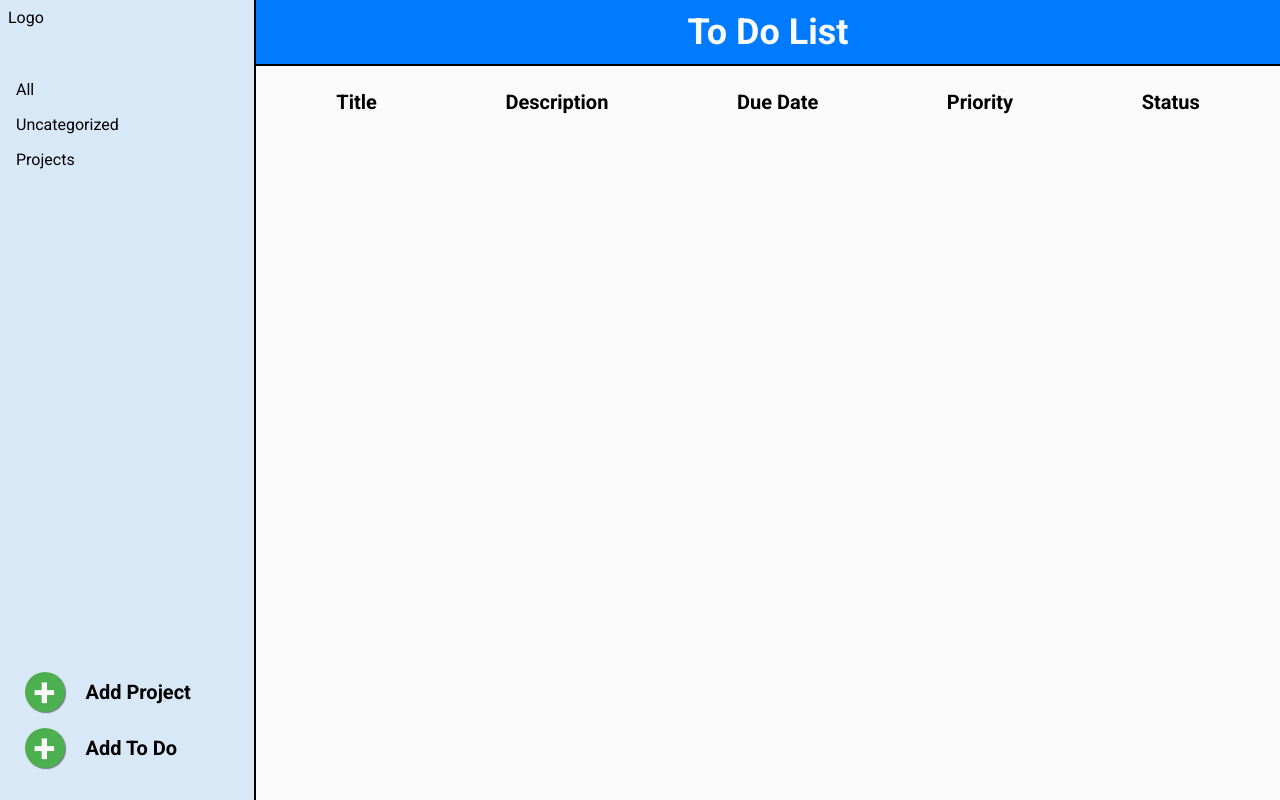
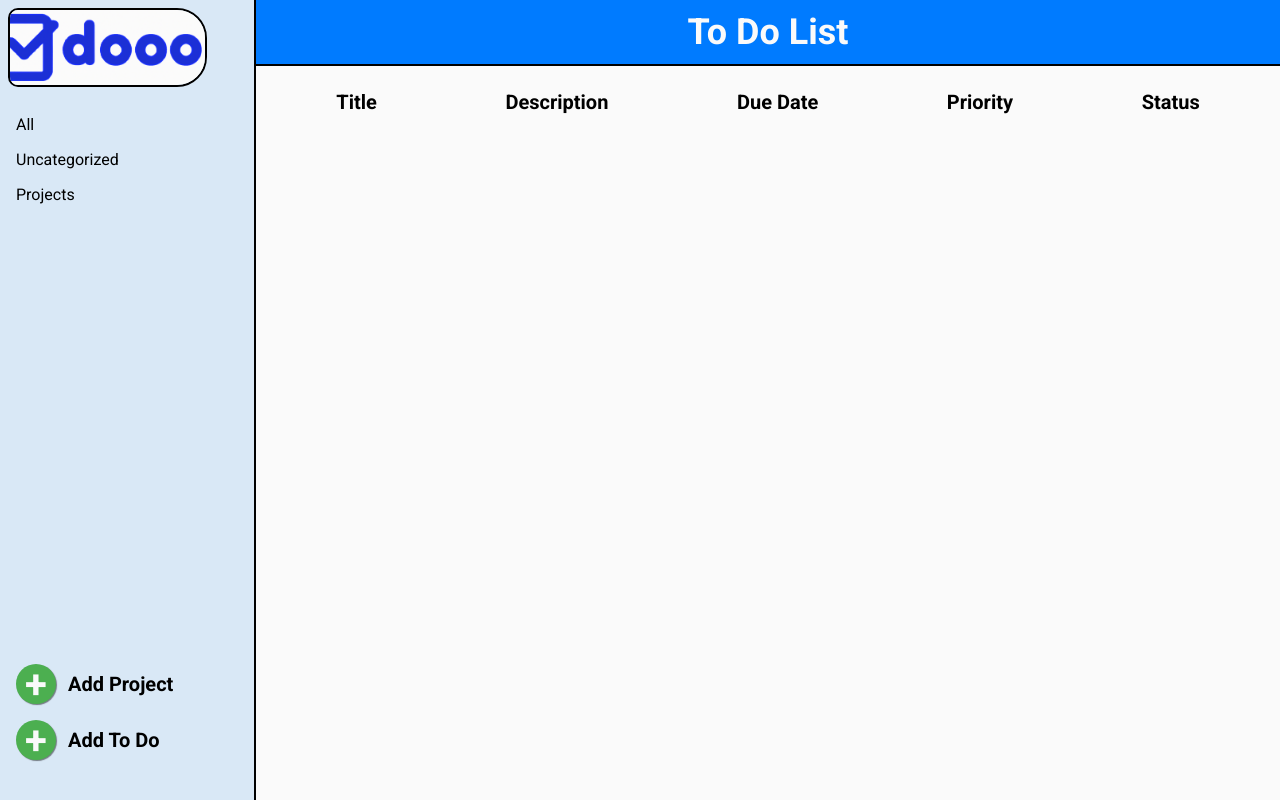
Before and after one commit to pctaylor/todo-list, a website built with webpack: page dist/index.html in a window 1280 px wide. Built offline with Linux system fonts and the light colour scheme.

Commit message:
styles cleaned up, DALL-E logo added

```diff
--- a/src/style.css
+++ b/src/style.css
@@ -27,8 +27,11 @@ body {
     border-right: solid black 2px;
 }
 
-#homeLogo {
-    height: 48px;
+#homeLogo img {
+    height: 75px;
+    width: auto;
+    border: solid black 2px;
+    border-radius:10px 30px 30px 10px;
 }
 
 .projectSection {
@@ -44,13 +47,15 @@ body {
 }
 
 #addActions {
-    padding-bottom: 24px;
+    margin-bottom: 24px;
 }
 
 .sidebarAction {
     display: flex;
-    justify-content: space-around;
+    justify-content: left;
     align-items: center;
+    padding: 8px;
+    gap: 8px;
 }
 
 .sidebarActionPlus {
@@ -63,8 +68,17 @@ body {
     font-size: 40px;
     font-weight: 800;
     background-color: #4CAF50;
+    transition: background-color 0.3s;
     color: #FAFAFA;
     box-shadow: 1px 1px 1px rgba(0, 0, 0, 0.475);
+}
+
+.sidebarActionPlus:hover {
+    background-color: #66D573;
+}
+
+.sidebarActionPlus:active {
+    background-color: #388E3C;
 }
 
 .sidebarActionDesc {
```
Also changed, not shown: dist/bundle.js, dist/index.html, src/images/DALL·E 2023-10-04 20.34.52.png (added), src/images/logo.png (added), src/initialUI.js (added).
